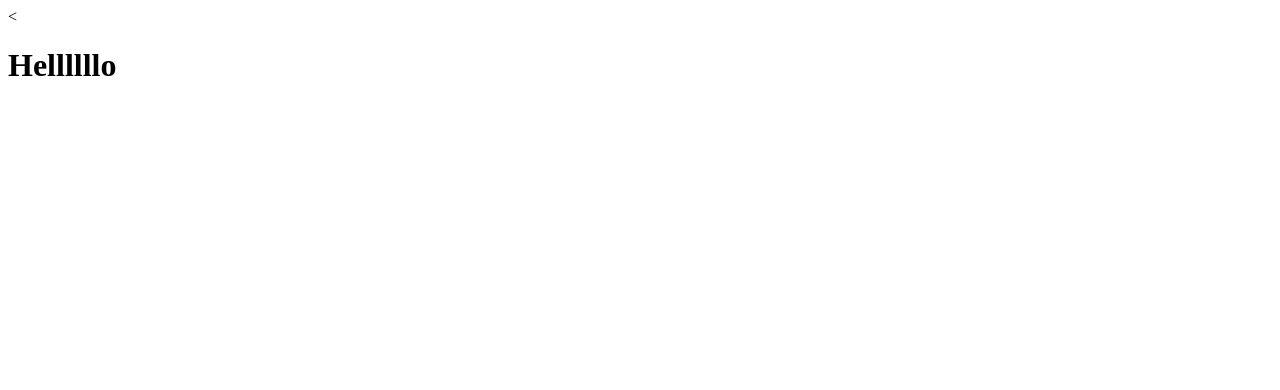
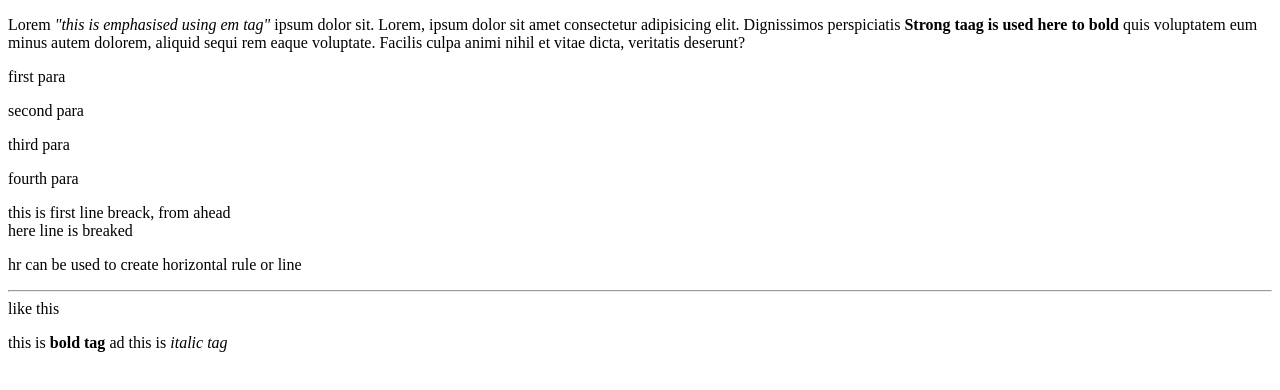
Before and after one commit to rishav140126/webdevlpo, a plain HTML site: page site/index.html in a window 1280 px wide. Drawn offline with Linux system fonts and the light colour scheme.

Commit message:
second day

```diff
--- a/site/index.html
+++ b/site/index.html
@@ -1,10 +1,32 @@
 <!DOCTYPE html>
-<html lang="en" dir="ltr">
-  <head>
-    <meta charset="utf-8">
-    <title>Hello Rishabh</title>
-  </head>
-  <body>
-    <<h1>Hellllllo</h1>
-  </body>
+<html lang="en">
+<head>
+  <meta charset="UTF-8">
+  <meta name="viewport" content="width=device-width, initial-scale=1.0">
+  <meta name="description" content="This is website description">
+  <meta name="keyword" content="website , first , webdev , html">
+  <meta name="robots" content="INDEX , FOLLOW">
+
+  <!--this is how you include css -->
+
+  <link rel="stylesheet" href="rishav.css">
+
+  <!--this is how you include java script-->
+
+  <script src="rishav.js"></script>
+
+  <title>Headings, Paragraph and emmet  </title>
+</head>
+<body>
+  <p>Lorem <em>"this is emphasised using em tag"</em> ipsum dolor sit. Lorem, ipsum dolor sit amet consectetur adipisicing elit. Dignissimos perspiciatis <strong> Strong taag is used here to bold</strong> quis voluptatem eum minus autem dolorem, aliquid sequi rem eaque voluptate. Facilis culpa animi nihil et vitae dicta, veritatis deserunt?</p>
+  <p>first para</p>
+  <p>second para</p>
+  <p>third para </p>
+  <p>fourth para</p>
+
+  <p>this is first line breack, from ahead <br> here line is breaked</p>
+  <p>hr can be used to create horizontal rule or line <hr> like this</p>
+  <p>this is <b>bold tag</b> ad this is <i>italic tag</i></p>
+
+</body>
 </html>
```
Also changed, not shown: site/day2.html (added), site/rishav.css (added), site/rishav.js (added).
